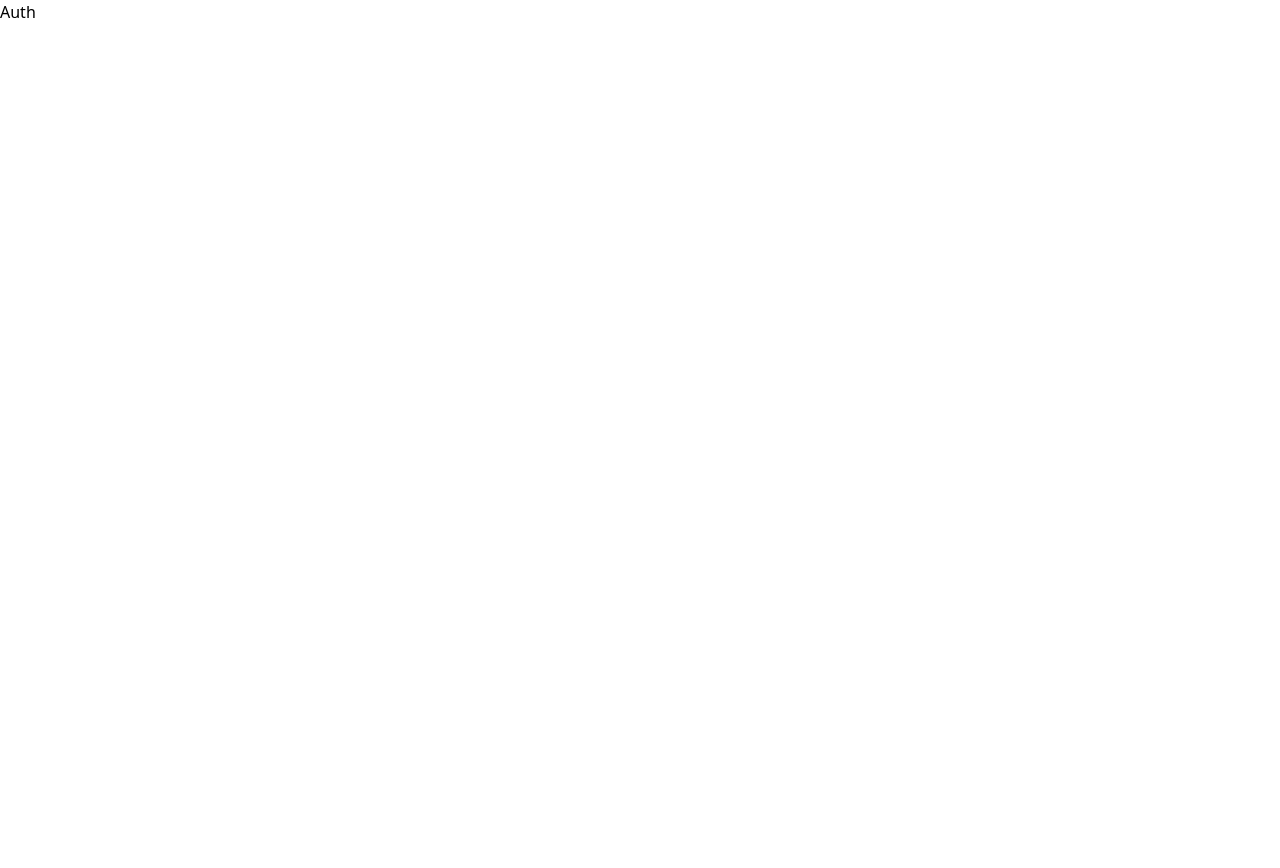
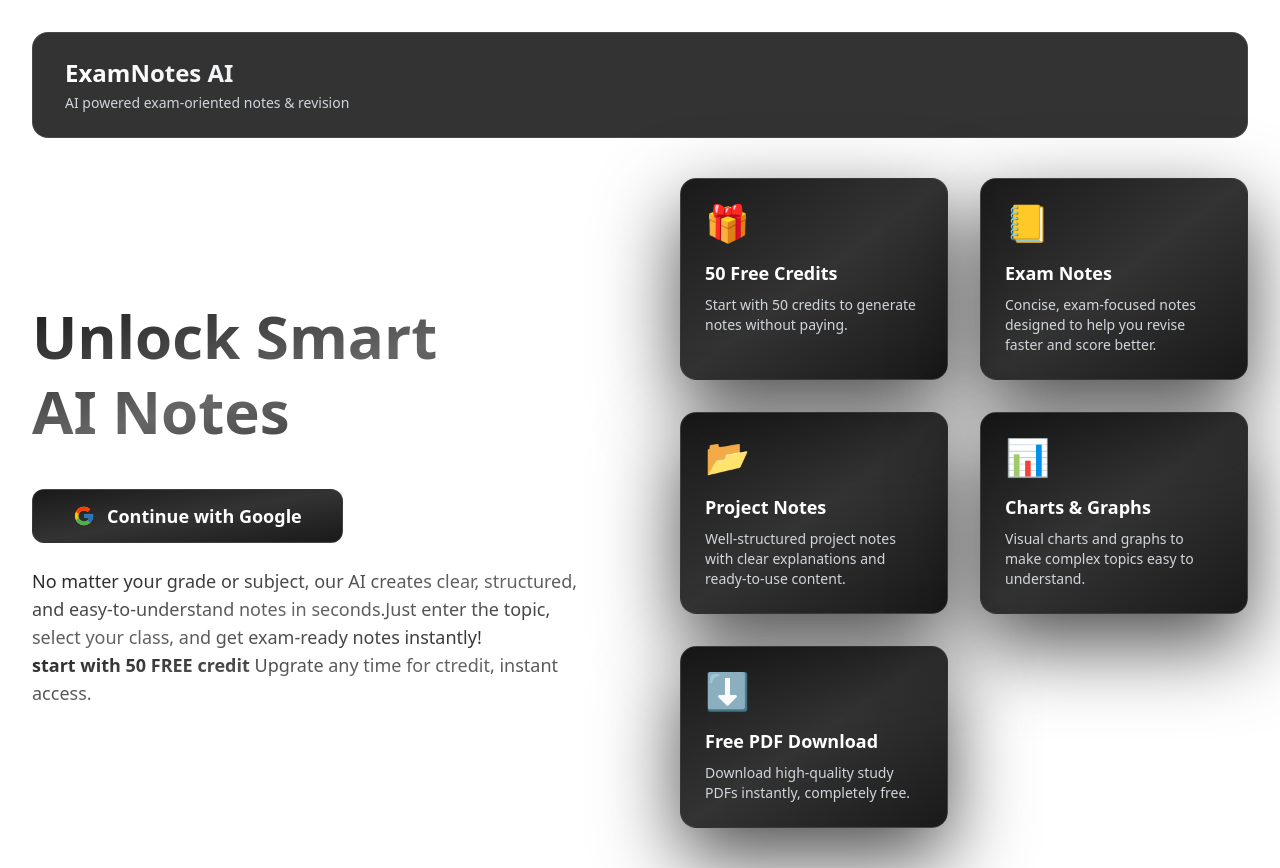
Before and after one commit to rohitgupta1938/AI-ExamNoteGenerator, a React app in the folder client/: page /auth in a window 1280 px wide. Before the commit the page ends 800 px from the top, so only its background shows below. Built offline with nearby package versions, Linux system fonts and the light colour scheme; no server answers; the HTML template or start-up script is replaced by a standard one.

Commit message:
Ai-ExamNote

```diff
--- a/client/package.json
+++ b/client/package.json
@@ -11,6 +11,8 @@
   },
   "dependencies": {
     "@tailwindcss/vite": "^4.1.18",
+    "firebase": "^12.9.0",
+    "motion": "^12.34.0",
     "react": "^19.2.0",
     "react-dom": "^19.2.0",
     "react-icons": "^5.5.0",
--- a/client/src/pages/Auth.jsx
+++ b/client/src/pages/Auth.jsx
@@ -1,9 +1,115 @@
-import React from 'react'
+import React from "react";
+import { motion, scale } from "motion/react";
+import { FcGoogle } from "react-icons/fc";
+import {auth,provider} from '../utils/firebase.js'
+import { signInWithPopup } from "firebase/auth";
+function Auth() {
+    const handleGoogleAuth=async ()=>{
+        try{
+            const response=await  signInWithPopup(auth,provider);
+            const name=response.user.displayName;
+            const email=response.user.email;
+            console.log("name :",name ,", Email : ", email);
+        }
+        catch(err){
 
-function Auth() {
-    return (
-        <div>Auth</div>
-    )
+        }
+    }
+  return (
+    <div className="max-h-screen bg-white text-black px-8">
+      <motion.header
+        initial={{ opacity: 0, y: -60 }}
+        animate={{ opacity: 1, y: 0 }}
+        transition={{ duration: 1.5 }}
+        className="max-w-7xl mx-auto mt-8 rounded-2xl bg-black/80 backdrop-drop-xl border border-white/10 px-8 py-6 shadow-[0_20px_45px_ragba(0,0,0,0.6)]"
+      >
+        <h1 className="text-2xl font-bold bg-linear-to-r from-white via-gray-300 to-white bg-clip-text text-transparent">
+          ExamNotes AI
+        </h1>
+        <p className="text-sm text-gray-300 mt-1">
+          AI powered exam-oriented notes & revision
+        </p>
+      </motion.header>
+
+      <main className="max-w-7xl mx-auto py-10 grid grid-cols-1  lg:grid-cols-2 gap-20 items-center">
+        <motion.div
+          initial={{ opacity: 0, x: -60 }}
+          animate={{ opacity: 1, x: 0 }}
+          transition={{ duration: 1.5 }}
+        >
+          <h1 className="text-5xl lg:text-6xl font-extrabold leading-tight bg-gradient-to-br from-black/90 via-black/60 to-black/90 bg-clip-text text-transparent">
+            Unlock Smart <br /> AI Notes
+          </h1>
+          <motion.button
+            whileHover={{ scale: 1.05 }}
+            whileTap={{ scale: 0.95 }}
+            onHoverStart={() => console.log("hover started!")}
+            className="mt-10 px-10 py-3 rounded-xl flex items-center gap-3 bg-gradient-to-br from-black/90 via-black/80 to-black/90 border border-white/10 text-white font-semibold text-lg cursor-pointer"
+            onClick={handleGoogleAuth}
+          >
+            <FcGoogle size={22} />
+            Continue with Google
+          </motion.button>
+          <p className="mt-6 max-w-xl text-lg bg-gradient-to-br from-black/90 via-black/60 to-black/90 bg-clip-text text-transparent">
+            No matter your grade or subject, our AI creates clear, structured,
+            and easy-to-understand notes in seconds.Just enter the topic, select
+            your class, and get exam-ready notes instantly!
+          </p>
+          <p className="text-lg bg-gradient-to-br from-black/90 via-black/60 to-black/90 bg-clip-text text-transparent">
+            <span className="font-semibold ">start with 50 FREE credit</span>{" "}
+            Upgrate any time for ctredit, instant access.
+          </p>
+        </motion.div>
+        <div className="grid grid-cols-1 sm:grid-cols-2 gap-8">
+          <Feature
+            icon="🎁"
+            title="50 Free Credits"
+            des="Start with 50 credits to generate notes without paying."
+          />
+          <Feature
+            icon="📒"
+            title="Exam Notes"
+            des="Concise, exam-focused notes designed to help you revise faster and score better."
+          />
+
+          <Feature
+            icon="📂"
+            title="Project Notes"
+            des="Well-structured project notes with clear explanations and ready-to-use content."
+          />
+
+          <Feature
+            icon="📊"
+            title="Charts & Graphs"
+            des="Visual charts and graphs to make complex topics easy to understand."
+          />
+
+          <Feature
+            icon="⬇️"
+            title="Free PDF Download"
+            des="Download high-quality study PDFs instantly, completely free."
+          />
+        </div>
+      </main>
+    </div>
+  );
 }
+function Feature({ icon, title, des }) {
+  return (
+    <motion.div
+      whileHover={{ y:-12,rotateX:8, rotateY:-8,scale:1.05 }}
+      whileTap={{ scale: 0.95 }}
+       transition={{type:"spring",stiffness:200, damping:18}}
+      className="max-w-7xl rounded-2xl p-6 bg-gradient-to-br from-black/90 via-black/80 to-black/90 backdrop-blur-xl border border-white/10 text-white shadow-[0_30px_80px_rgba(0,0,0,0.7)] cursor-pointer"
+     style={{transformStyle:"preserve-3d"}}
+    >
 
-export default Auth
+      <div className="relative z-10" style={{transform:"tranlateZ(30px)"}}>
+        <div className="text-4xl mb-4">{icon}</div>
+      <h3 className="text-lg font-semibold mb-2">{title}</h3>
+      <p className="text-sm text-gray-300">{des}</p>
+      </div>
+    </motion.div>
+  );
+}
+export default Auth;
--- /dev/null
+++ b/client/src/utils/firebase.js
@@ -0,0 +1,19 @@
+import { initializeApp } from "firebase/app";
+import {getAuth, GoogleAuthProvider} from 'firebase/auth'
+const firebaseConfig = {
+  apiKey: import.meta.env.VITE_API_KEY,
+  authDomain: "authaiexamnote.firebaseapp.com",
+  projectId: "authaiexamnote",
+  storageBucket: "authaiexamnote.firebasestorage.app",
+  messagingSenderId: "289078059815",
+  appId: "1:289078059815:web:85d2b59182cff64f407f02"
+};
+
+// Initialize Firebase
+const app = initializeApp(firebaseConfig);
+
+const auth=getAuth(app);
+
+const provider=new GoogleAuthProvider();
+
+export {auth, provider};
```
Also changed, not shown: 2 other files (tests, documents, lock files or other folders).
